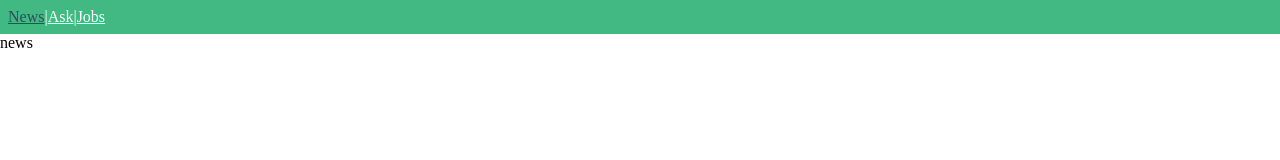
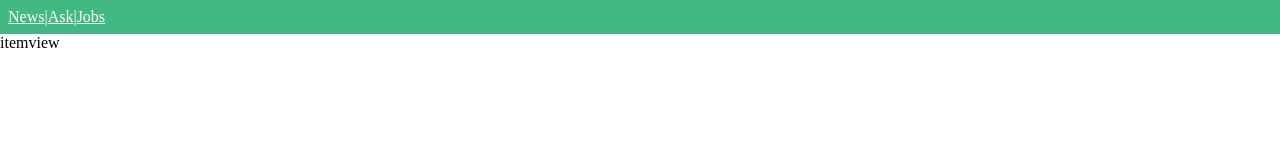
Before and after one commit to skyepodium/vue-news, a Vue app: page /item in a window 1280 px wide. Before the commit this address led to /item#/news. Shown: the top 160 px of the page. Built offline with nearby package versions, Linux system fonts and the light colour scheme.

Commit message:
vue-rotuer mode: 'history' to remove hashcode in url

```diff
--- a/src/components/ToolBar.vue
+++ b/src/components/ToolBar.vue
@@ -18,7 +18,7 @@ export default {
 }
 </script>
 
-<style>
+<style scoped>
 .header {
   color: white;
   background-color: #42b883;
--- a/src/main.js
+++ b/src/main.js
@@ -1,6 +1,6 @@
 import Vue from 'vue'
 import App from './App.vue'
-import { router } from '../router/index.js'
+import { router } from '../routes/index.js'
 
 Vue.config.productionTip = false
 
--- /dev/null
+++ b/views/ItemView.vue
@@ -0,0 +1,15 @@
+<template>
+  <div>
+    itemview
+  </div>
+</template>
+
+<script>
+export default {
+
+}
+</script>
+
+<style>
+
+</style>
--- /dev/null
+++ b/views/UserView.vue
@@ -0,0 +1,15 @@
+<template>
+  <div>
+    userview
+  </div>
+</template>
+
+<script>
+export default {
+
+}
+</script>
+
+<style>
+
+</style>
```
Also changed, not shown: routes/index.js (renamed from router/index.js, +11 -0 lines).
